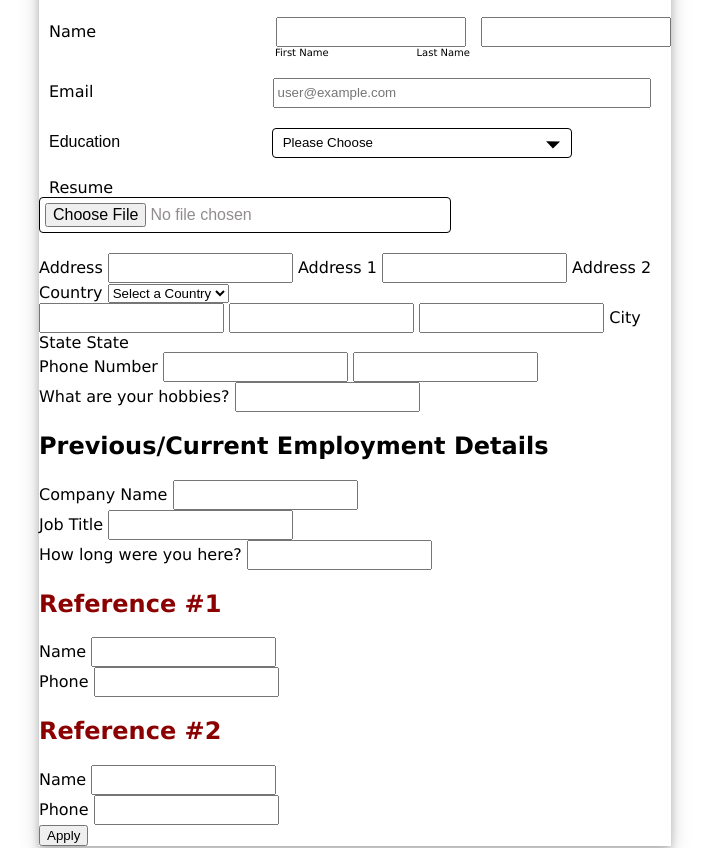
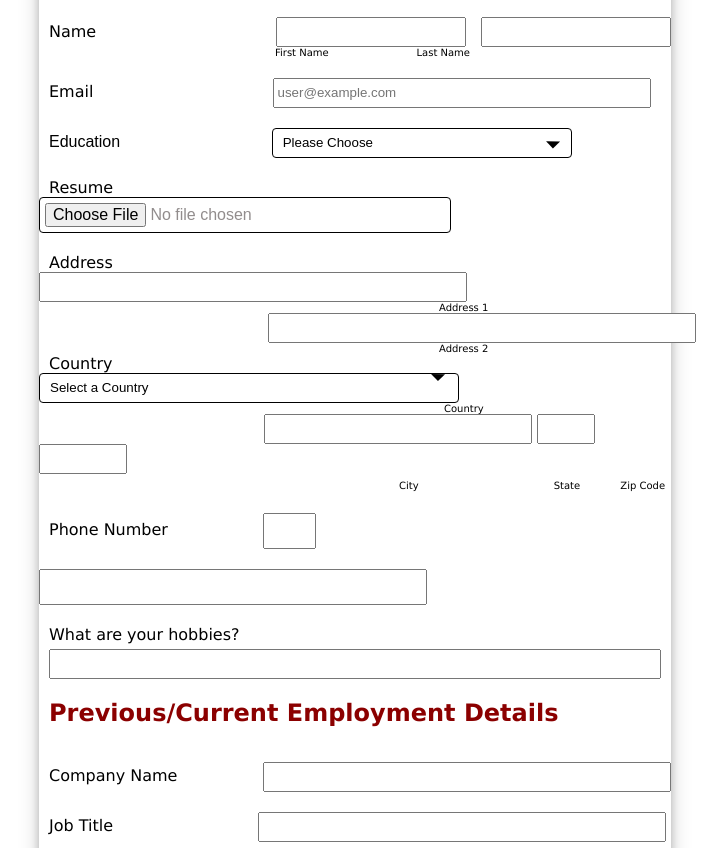
Before and after one commit to asma-asif-brainx/job-application-form-2, a plain HTML site: page index.html in a window 1280 px wide. Shown: the part 142-990 px from the top of the page, without its empty margins (285-1012 px from the left). Drawn offline with Linux system fonts and the light colour scheme.

Commit message:
addede css for the form

```diff
--- a/index.html
+++ b/index.html
@@ -56,8 +56,11 @@
 
             <div class="address-group">
                 <div class="address-feilds">
+                    <div class="address-1">
                         <label>Address</label>
                         <input id="address" name="address">
+                     </div>
+
                     <span id="add1">Address 1</span>
                     <input id="address2" name="address2">
                     <span id="add2">Address 2</span>
@@ -74,26 +77,32 @@
                     </select>
                 </div>
 
+                <span id="country-span">Country</span>
+
+
                 <div class="city-group">
+                    <div class="city-feilds">
                         <input id="city" name="city">
                         <input id="state" name="state">
                         <input id="zip" name="zip">
-
+                    </div>
+                    <div class="city-span">
                         <span id="city-label">City</span>
                         <span id="state-label">State</span>
-                    <span id="state-label">State</span>
+                        <span id="zip-label">Zip Code</span>
+                    </div>
                 </div>
              </div>
 
 
 
-            <div class="form-group">
+            <div class="phone-group">
                 <label>Phone Number</label>
                 <input id="phCode" name="phCode">
                 <input id="phNo" name="phNo">
             </div>
 
-            <div class="form-group">
+            <div class="hobby-group">
                 <label for="hobby">What are your hobbies?</label>
                 <input id="hobby" name="hobby">
             </div>
@@ -102,45 +111,50 @@
         <h2 id="precious-head">Previous/Current Employment Details</h2>
 
         <form id="employee-details">
-            <div class="form-group company-name">
+            <div class="employee-details-group">
+                <div class="company-group">
                     <label id="company-label">Company Name</label>
                     <input id="company-name" name="company-name">
                 </div>
 
-            <div class="form-group job-title">
+                <div class="job-group">
                     <label>Job Title</label>
                     <input id="job-title" name="job-title">
                 </div>
 
-            <div class="form-group emp-stay">
-                <label>How long were you here?</label>
+                <div class="emp-stay-group">
+                    <label>How long were you</label>
                     <input id="emp-stay" name="emp-stay">
+                    <br>
+                    <label>here?</label>
+                </div>
             </div>
         </form>
 
-        <h2 style="color:darkred">Reference #1</h2>
+        <h2 class="ref-1">Reference #1</h2>
 
         <form id="reference-1">
-            <div class="form-group">
+
+            <div class="ref-1-name-group">
                 <label>Name</label>
                 <input id="name-1" name="name-1">
             </div>
 
-            <div class="form-group">
+            <div class="ref-1-phone-group">
                 <label>Phone</label>
                 <input id="phone-1" name="phone-1">
             </div>
         </form>
 
-        <h2 style="color:darkred">Reference #2</h2>
+        <h2 class="ref-2">Reference #2</h2>
 
         <form id="reference-2">
-            <div class="form-group">
+            <div class="ref-2-name-group">
                 <label>Name</label>
                 <input id="name-2" name="name-2">
             </div>
 
-            <div class="form-group">
+            <div class="ref-2-phone-group">
                 <label>Phone</label>
                 <input id="phone-2" name="phone-2">
             </div>
--- a/style.css
+++ b/style.css
@@ -12,6 +12,7 @@ input{
     margin-left:25%;
     margin-right:25%;
     box-shadow: 0 4px 8px 0 rgba(0, 0, 0, 0.2), 0 6px 20px 0 rgba(0, 0, 0, 0.19);
+    padding-bottom: 20px;
 }
 
 .top-border{
@@ -111,7 +112,6 @@ input{
     padding-left: 10px;
     font-weight: 540;
     margin-bottom: 20px;
-
 }
 
 .education-group option {
@@ -169,3 +169,276 @@ input{
     color:rgb(146, 141, 141);
     margin-bottom: 20px;
 }
+
+
+
+
+.address-group {
+    display: flex;
+    flex-direction: column;
+    margin-bottom: 20px;
+
+}
+
+.address-feilds {
+    display: flex;
+    flex-direction: column;
+}
+
+.address-1{
+    display:inline;
+}
+.address-feilds label, .country-feilds label {
+    margin-left:10px;
+    margin-right: 151px;
+}
+
+.address-feilds input#address {
+    width:420px;
+}
+
+#add1{
+    font-size:10px;
+    margin-left: 400px;
+}
+
+.address-feilds input#address2 {
+    width:420px;
+    margin-left: 229px;
+}
+
+#add2{
+    font-size:10px;
+    margin-left: 400px;
+}
+
+
+.country-feilds{
+    align-items: center;
+}
+.country-feilds label{
+    margin-left:10px;
+    margin-right: 149px;
+}
+
+#country{
+    width:420px;
+    height: 30px;
+    padding-left: 10px;
+    font-weight: 540;
+}
+
+
+
+ .custom-select-container2 {
+    position: relative;
+    display: inline-block;
+}
+.custom-select-container2 select {
+    appearance: none;
+    -webkit-appearance: none;
+    -moz-appearance: none;
+    background-color: white;
+    border: 1px solid black;
+    border-radius: 4px;
+    cursor: pointer;
+    outline: none;
+}
+.custom-select-container2::after {
+    content: '';
+    position: absolute;
+    top: 50%;
+    width: 0;
+    height: 0;
+    border-left: 7px solid transparent;
+    border-right: 7px solid transparent;
+    border-top: 7px solid black;
+    transform: translateY(-50%) rotate(1deg) translateX(-200%);
+}
+
+
+#country-span{
+    font-size:10px;
+    margin-left: 405px;
+}
+
+
+
+
+.city-group{
+    flex-direction: column;
+}
+
+
+
+.city-feilds{
+    margin-bottom:0;
+}
+
+#city{
+    margin-left:225px;
+    width:260px;
+}
+
+#state{
+    width:50px;
+}
+
+#zip{
+    width: 80px;
+}
+
+
+#city-label{
+    font-size: 10px;
+    margin-left: 360px;
+}
+
+#state-label{
+    font-size: 10px;
+    margin-left: 130px;
+}
+
+#zip-label{
+    font-size: 10px;
+    margin-left: 35px;
+}
+
+
+.phone-group {
+    display: inline;
+    align-items: center;
+}
+
+.phone-group label {
+    margin-left:10px;
+    margin-right: 90px;
+}
+
+#phNo{
+    width: 380px;
+    height: 30px ;
+    margin-bottom: 20px;
+}
+
+
+#phCode{
+    width: 45px;
+    height: 30px ;
+    margin-bottom: 20px;
+}
+
+
+.hobby-group {
+    display: flex;
+    flex-direction: column;
+}
+
+.hobby-group label {
+    margin-left:10px;
+    margin-right: 90px;
+    margin-bottom: 5px;
+}
+
+.hobby-group input {
+    max-width:100%;
+    margin-left:10px;
+    margin-right:10px;
+}
+
+
+#precious-head{
+    color:darkred;
+    margin-bottom: 35px;
+    margin-left:10px;
+
+}
+
+
+
+.employee-details-group {
+    display: flex;
+    flex-direction: column;
+    gap: 20px;
+}
+
+
+.company-group label,
+.job-group label,
+.emp-stay-group label {
+    margin-left:10px;
+}
+
+
+.company-group label{
+    margin-right: 80px;
+}
+
+.job-group label{
+    margin-right: 140px;
+}
+.emp-stay-group label{
+    margin-right: 54px;
+}
+
+
+.company-group input{
+    width: 400px;
+    }
+.job-group input{
+  width: 400px;
+}
+.emp-stay-group input {
+     width: 390px;
+}
+
+
+.ref-1-name-group label, .ref-1-phone-group label, .ref-2-phone-group label , .ref-2-name-group label{
+    margin-left:10px;
+
+}
+
+.ref-1-name-group label{
+    margin-right:163px;
+}
+
+.ref-1-phone-group label{
+    margin-right:161px;
+}
+
+.ref-2-phone-group label{
+    margin-right:161px;
+}
+
+.ref-2-name-group label{
+ margin-right:163px;
+}
+
+#phone-1, #phone-2, #name-1, #name-2{
+    width: 400px;
+}
+
+
+.ref-1-name-group , .ref-1-phone-group , .ref-2-phone-group  , .ref-2-name-group
+{
+    margin-bottom: 20px;
+}
+
+
+
+.ref-1, .ref-2{
+  color:darkred;
+  margin-left:10px;
+}
+
+
+#apply{
+    width: 100px;
+    height: 40px;
+    color: white;
+    background-color: darkred;
+    border-radius: 3px;
+    font-size:15px;
+    margin:auto;
+  display:block;
+}
```
Lines whose indentation alone changed are shown as unchanged.
